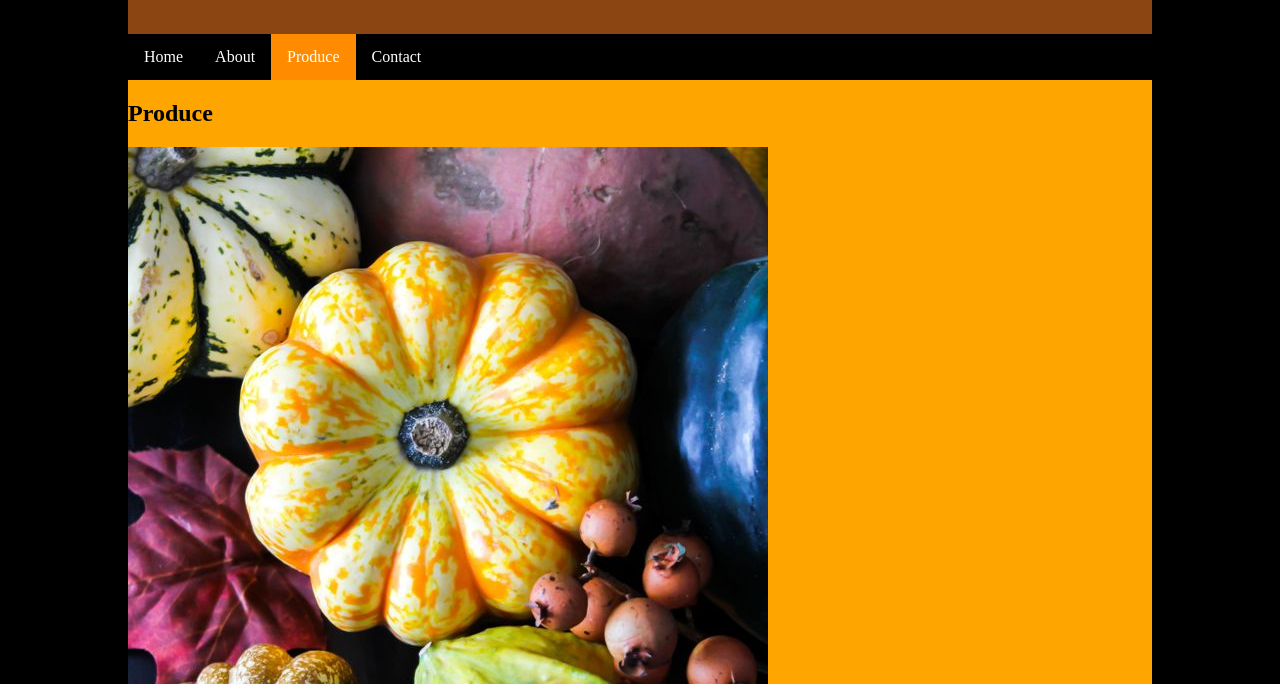
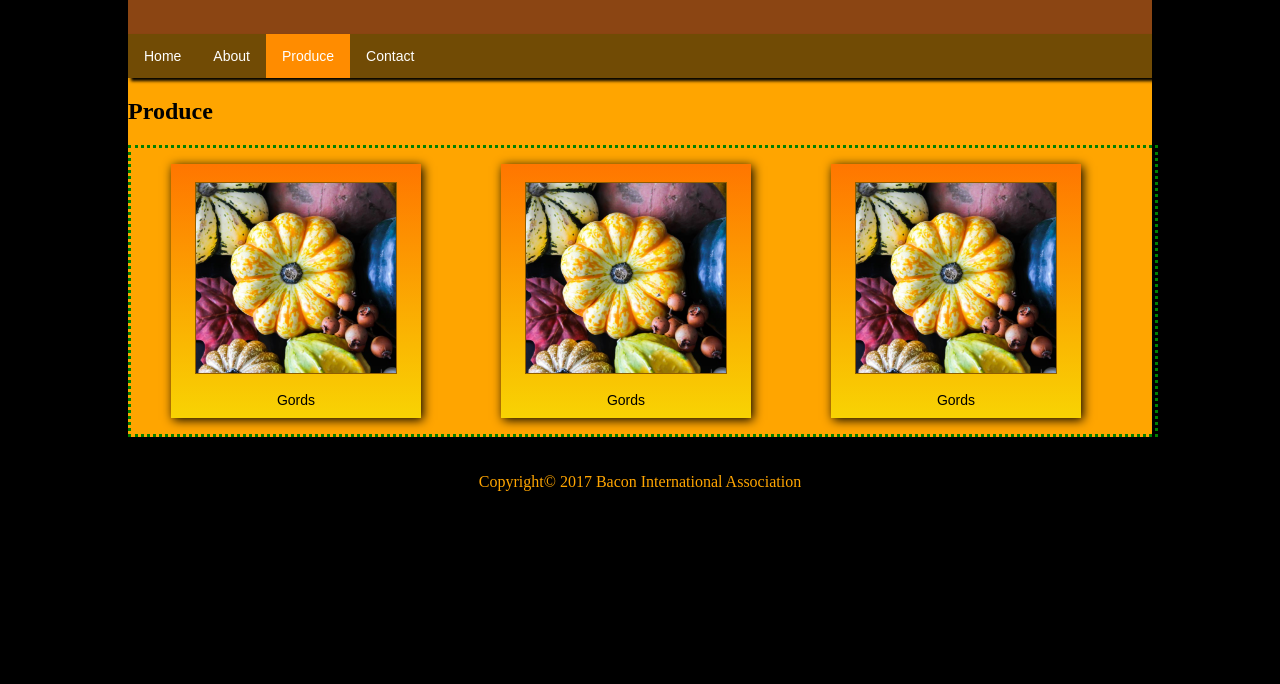
Before and after one commit to Templar2020/ALC-A2-Web-Development-2018, a plain HTML site: page Small Biz Website/produce.html in a window 1280 px wide. Shown: the part 116-800 px from the top of the page. Drawn offline with Linux system fonts and the light colour scheme; a web font is replaced by a local one.

Commit message:
Website update 10/4/17

```diff
--- a/Small Biz Website/css/style.css
+++ b/Small Biz Website/css/style.css
@@ -38,9 +38,12 @@ header h1 {
 
 nav {
     width:100%;
-    background-color:#000;
+    background-color:#714b05;
     clear:both;
     margin:0;
+    font-family:sans-serif;
+    font-size:14px;
+    box-shadow:3px 3px 3px #000000;
 
 }
 
@@ -125,3 +128,32 @@ p#p-about{
     width:56%;
     margin-top:10px;
 }
+/* Produce.html */
+
+div#gallery{
+    width:100%;
+    border:3px dotted green;
+}
+
+figure{
+    width:250px;
+    float:left;
+    background-color:#f8c66a;
+    box-shadow:2px 2px 10px #000;
+    background: -moz-linear-gradient(#ff7600, #714b05); /* For Firefox 3.6 to 15 */
+    background: linear-gradient(#ff7600, #f8d303);  /*Standard syntax */
+}
+
+figure img{
+    display:block;
+    width:200px;
+    margin:18px auto;
+    border:1px solid #905d00;
+}
+
+figcaption{
+    text-align:center;
+    padding-bottom: 10px;
+    font-family:sans-serif;
+    font-size:14px;
+}
--- a/Small Biz Website/produce.html
+++ b/Small Biz Website/produce.html
@@ -21,9 +21,36 @@
                 </ul>
             </nav>
             <div id="content">
+
                 <h2>Produce</h2>
-                <img class="gallery_img" src="images/IMG_6015.jpg" alt="Gords">
-                <img class="gallery_img" src="images/pumpkins.jpg" alt="Pumpkins">
+                <div id="gallery">
+
+                    <figure>
+                         <img class="gallery_img" src="images/IMG_6015.jpg" alt="Gords">
+                        <figcaption>
+                            Gords
+                        </figcaption>
+                    </figure>
+
+                    <figure>
+                         <img class="gallery_img" src="images/IMG_6015.jpg" alt="Gords">
+                        <figcaption>
+                            Gords
+                        </figcaption>
+                    </figure>
+
+                    <figure>
+                         <img class="gallery_img" src="images/IMG_6015.jpg" alt="Gords">
+                        <figcaption>
+                            Gords
+                        </figcaption>
+                    </figure>
+
+
+
+                  <div class="keepOpen"></div>
+                </div>
+
             </div>
             <footer><p>Copyright&copy; 2017 Bacon International Association</p></footer>
         </div>
```
Also changed, not shown: Small Biz Website/index.html (+3 -0 lines).
